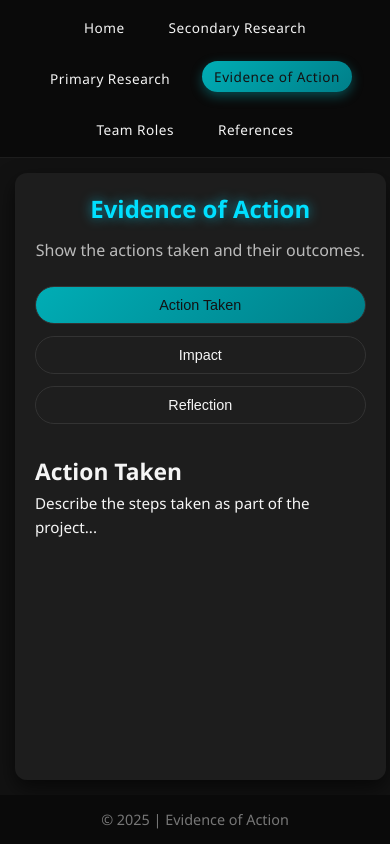
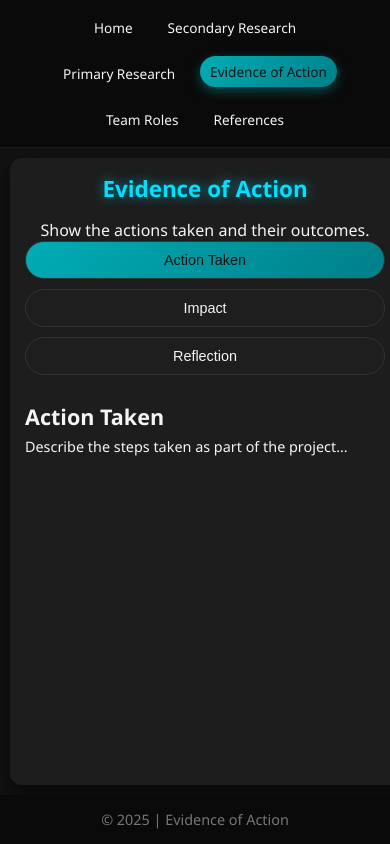
Before and after one commit to MSarim2855/Global1, a plain HTML site: page action.html in a window 390 px wide. Drawn offline with Linux system fonts and the light colour scheme.

Commit message:
Update style.css

```diff
--- a/style.css
+++ b/style.css
@@ -23,8 +23,8 @@ nav {
     backdrop-filter: blur(8px);
     display: flex;
     justify-content: center;
-    flex-wrap: wrap; /* ✅ allows wrapping on small screens */
-    gap: 20px;
+    flex-wrap: wrap; /* ✅ wrap on small screens */
+    gap: 15px;
     padding: 12px;
     border-bottom: 1px solid rgba(255,255,255,0.08);
 }
@@ -33,10 +33,9 @@ nav a {
     color: #f5f5f5;
     text-decoration: none;
     font-weight: 500;
-    padding: 8px 16px;
+    padding: 8px 14px;
     border-radius: 30px;
     transition: all 0.3s ease-in-out;
-    letter-spacing: 0.5px;
     font-size: 1em;
 }
 
@@ -51,9 +50,9 @@ nav a:hover, nav a.active {
 .secondary-container {
     flex: 1;
     max-width: 900px;
-    width: 95%; /* ✅ shrink on small screens */
-    margin: 30px auto;
-    padding: 25px;
+    width: 100%; /* ✅ full width on mobile */
+    margin: 20px auto;
+    padding: 20px;
     background: rgba(30, 30, 30, 0.9);
     border-radius: 12px;
     box-shadow: 0 8px 20px rgba(0, 0, 0, 0.6);
@@ -61,15 +60,10 @@ nav a:hover, nav a.active {
 }
 
 .secondary-container h1 {
-    font-size: 2.2em;
+    font-size: 2em;
     color: #00e0ff;
     margin-bottom: 15px;
     text-shadow: 0 0 12px rgba(0,224,255,0.6);
-}
-
-.secondary-container .intro {
-    color: #bbb;
-    margin-bottom: 25px;
 }
 
 /* === TABS === */
@@ -77,15 +71,15 @@ nav a:hover, nav a.active {
     display: flex;
     justify-content: center;
     flex-wrap: wrap;
-    gap: 15px;
-    margin-bottom: 30px;
+    gap: 12px;
+    margin-bottom: 25px;
 }
 
 .tab-btn {
     background: #1e1e1e;
     color: #f5f5f5;
     border: 1px solid #333;
-    padding: 10px 20px;
+    padding: 10px 18px;
     border-radius: 30px;
     cursor: pointer;
     transition: all 0.3s ease;
@@ -107,26 +101,15 @@ nav a:hover, nav a.active {
 .tab-content {
     display: none;
     text-align: left;
-    max-height: 500px;
     overflow-y: auto;
-    padding-right: 15px;
-    margin-right: -15px;
     animation: fadeIn 0.5s ease-in-out;
     scroll-behavior: smooth;
+    line-height: 1.6;
+    font-size: 1em;
 }
 
 .tab-content.active {
     display: block;
-}
-
-/* === ANIMATIONS === */
-@keyframes fadeIn {
-    from { opacity: 0; transform: translateY(10px); }
-    to { opacity: 1; transform: translateY(0); }
-}
-
-@keyframes fadeInParagraph {
-    to { opacity: 1; transform: translateY(0); }
 }
 
 /* === FOOTER === */
@@ -141,19 +124,18 @@ footer {
 /* === RESPONSIVE FIXES === */
 @media screen and (max-width: 768px) {
     .secondary-container {
-        margin: 15px;
-        padding: 20px;
+        margin: 10px;
+        padding: 15px;
     }
 
     .secondary-container h1 {
-        font-size: 1.8em;
-        line-height: 1.3;
+        font-size: 1.6em;
     }
 
     .tab-buttons {
         flex-direction: column;
         align-items: stretch;
-        gap: 12px;
+        gap: 10px;
     }
 
     .tab-btn {
@@ -163,21 +145,18 @@ footer {
     }
 
     .tab-content {
-        font-size: 1em;
-        line-height: 1.6;
-        padding-right: 5px;
-        margin-right: 0;
+        font-size: 0.95em;
     }
 }
 
 @media screen and (max-width: 400px) {
     nav a {
         font-size: 0.85em;
-        padding: 6px 12px;
+        padding: 6px 10px;
     }
 
     .secondary-container h1 {
-        font-size: 1.5em;
+        font-size: 1.4em;
     }
 
     .tab-btn {
@@ -186,6 +165,6 @@ footer {
     }
 
     .tab-content {
-        font-size: 0.95em;
+        font-size: 0.9em;
     }
 }
```
